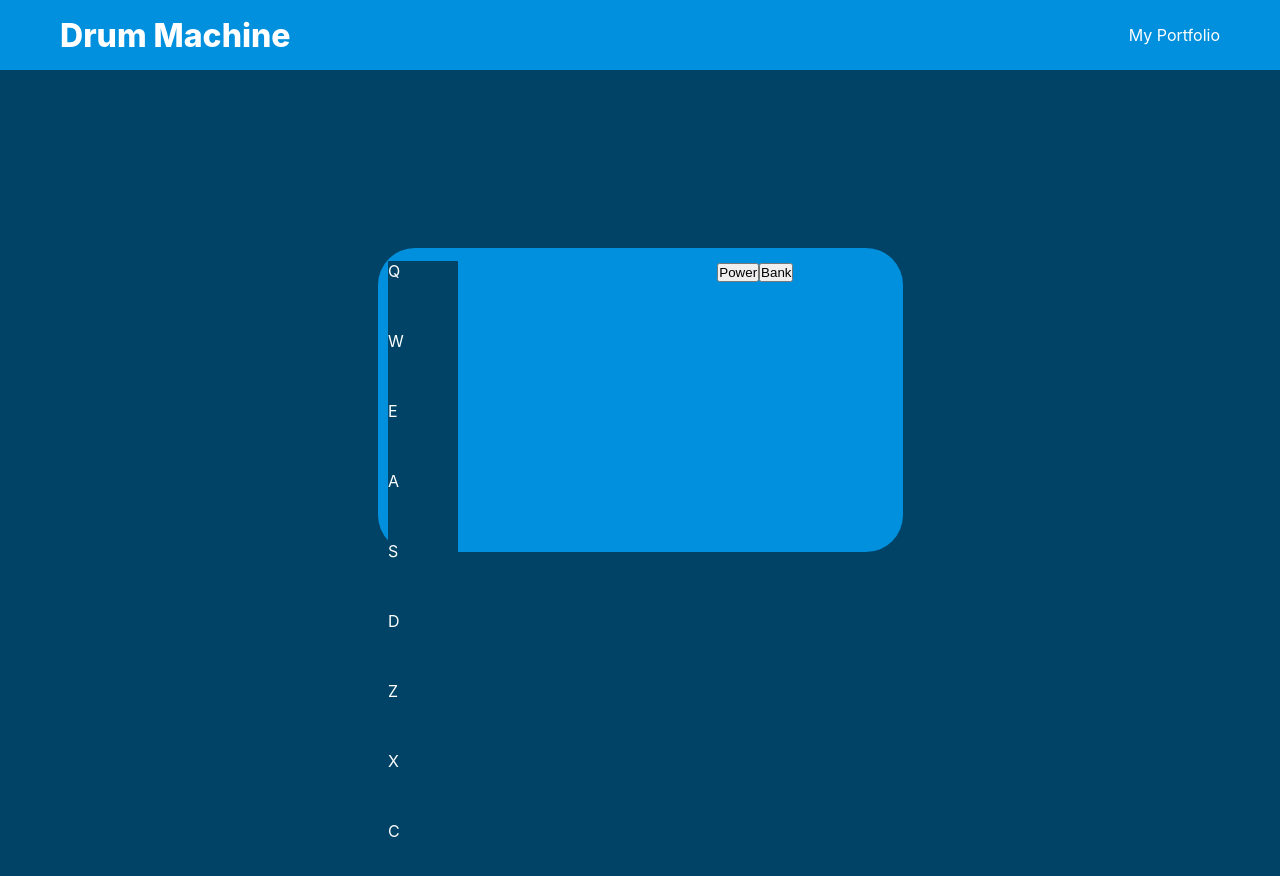
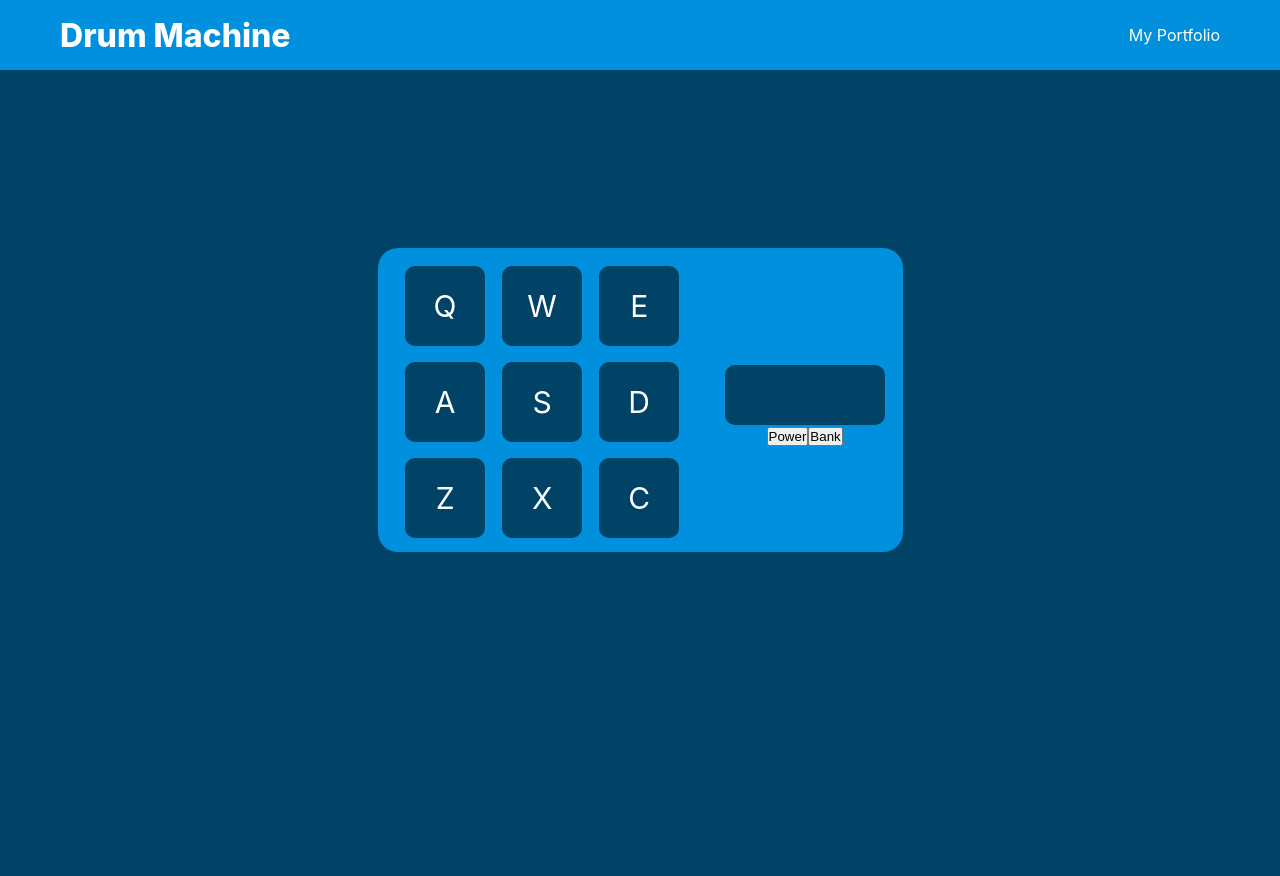
Before and after one commit to lorenzoSpec/drum-machine, a React (Create React App) app: page / in a window 1280 px wide. Shown: the top 876 px of the page. After the commit the page ends 800 px from the top, so only its background shows below. Built offline with nearby package versions, Linux system fonts and the light colour scheme.

Commit message:
Arrange things inside drum machine div

```diff
--- a/src/App.css
+++ b/src/App.css
@@ -48,26 +48,46 @@ body, #root, #whole {
   height: 304px;
   background-color: #0090DD;
   color: white;
-  border-radius: 37px;
+  border-radius: 20px;
   display: flex;
 }
 
 #drum {
   width: 60%;
   height: 95%;
-  margin: 2.5% 2%;
+  margin: 1.8% 2%;
+  display: flex;
+  flex-flow: row wrap;
+  align-items: center;
+  justify-content: space-evenly;
 }
 
 .drum-pad {
-  width: 70px;
-  height: 70px;
+  width: 80px;
+  height: 80px;
   background-color: #014366;
   color: white;
-  border-radius: ;
+  display: flex;
+  align-items: center;
+  justify-content: center;
+  border-radius: 10px;
+  font-size: 30px;
 }
 
 #tools {
   width: 34%;
   height: 95%;
   margin: 2.5% 2%;
+  display: flex;
+  flex-flow: column nowrap;
+  align-items: center;
+  justify-content: center;
 }
+
+#display {
+  width: 160px;
+  height: 60px;
+  background-color: #014366;
+  color: white;
+  border-radius: 10px;
+}
```
